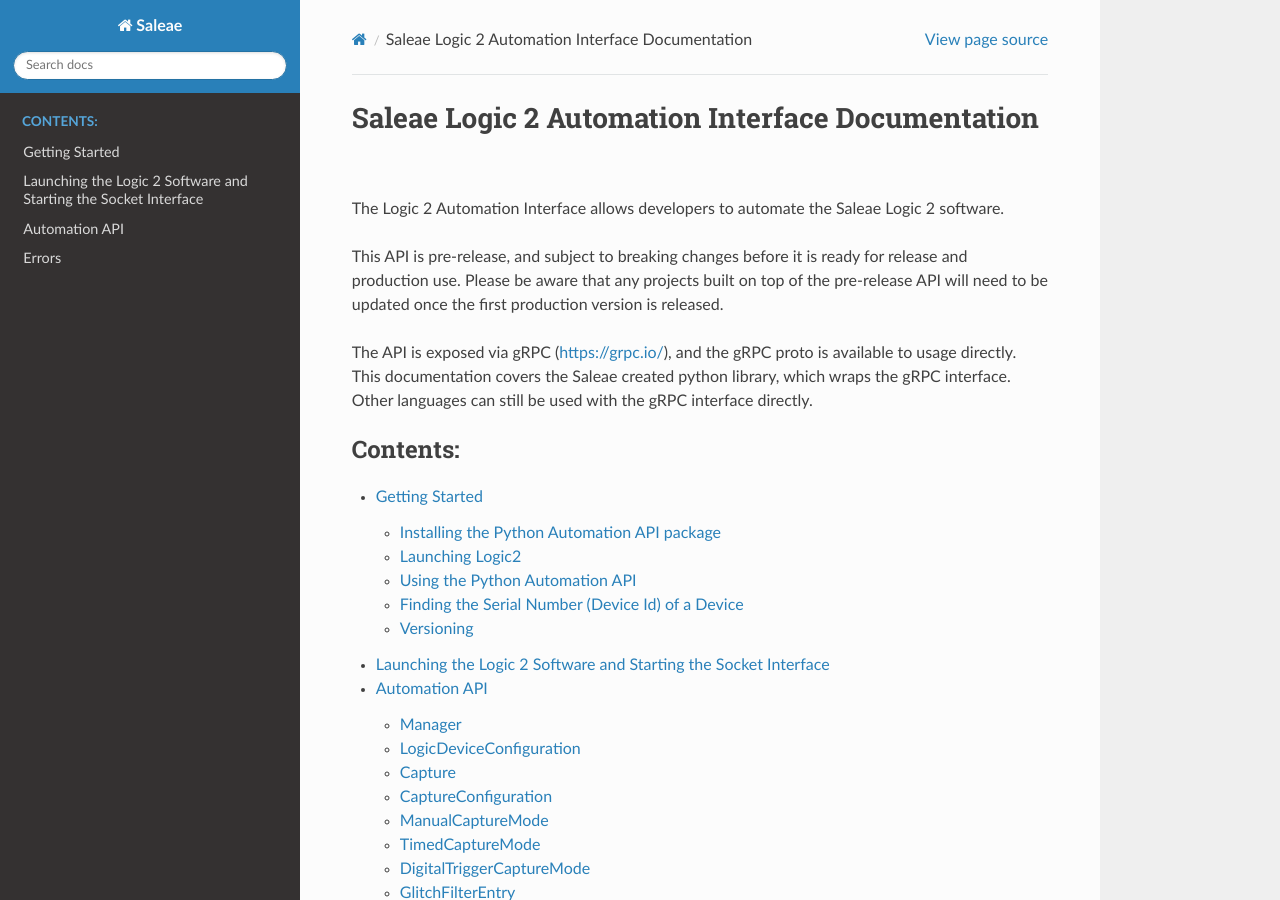
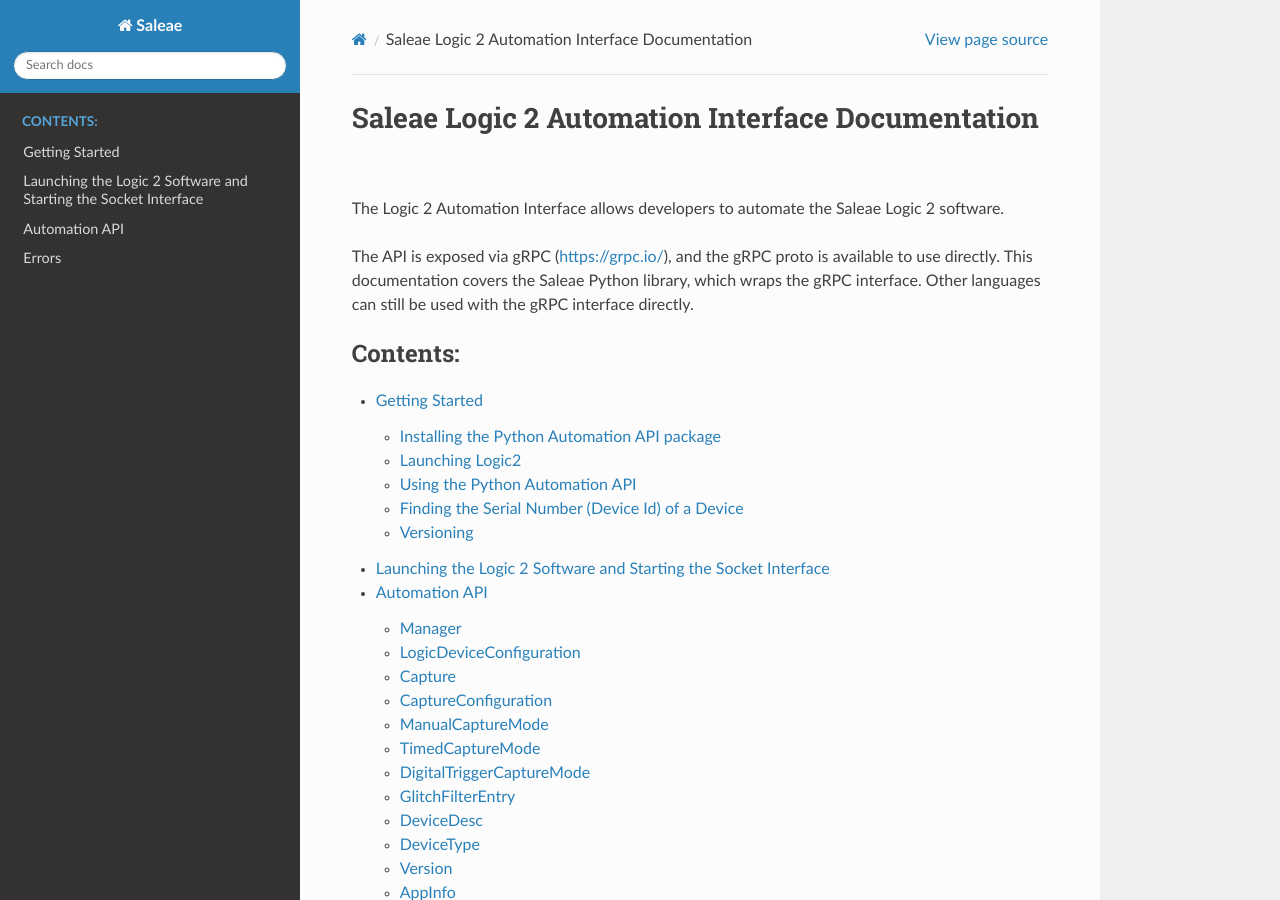
Before and after one commit to saleae/logic2-automation, a Sphinx documentation site: the page built from python/docs/source/index.rst, in a window 1280 px wide and 900 px high. Built offline with Sphinx 7.4.7 and the Read the Docs theme 2.0.0, drawn with Linux system fonts in a browser that asks for light colours.

Commit message:
Update python docs and rev package to 1.0.0

```diff
--- a/python/docs/source/getting_started.rst
+++ b/python/docs/source/getting_started.rst
@@ -26,6 +26,7 @@
 
 When the checkbox is checked, the automation server will start running in the Logic 2 software on the default port, 10430.
 
+
 Using the Python Automation API
 -------------------------------
 
@@ -46,7 +47,7 @@
 
 There you have it! Take a look at the documentation for Manager and Capture to see how the functionality all works!
 
-Also, for most automated applications, you won't want to start the software manually. See :ref:`this section<launching-and-starting-socket>` for more information about different ways to launch the Logic software, including through this python library.
+Also, for most automated applications, you won't want to start the software manually. See :ref:`this section<launching-and-starting-socket>` for more information about different ways to launch the Logic software.
 
 .. _device-serial-number:
 
--- a/python/docs/source/index.rst
+++ b/python/docs/source/index.rst
@@ -1,16 +1,9 @@
-.. Saleae documentation master file, created by
-   sphinx-quickstart on Fri Jul  8 13:27:35 2022.
-   You can adapt this file completely to your liking, but it should at least
-   contain the root `toctree` directive.
-
 Saleae Logic 2 Automation Interface Documentation
 =================================================
 
 The Logic 2 Automation Interface allows developers to automate the Saleae Logic 2 software.
 
-This API is pre-release, and subject to breaking changes before it is ready for release and production use. Please be aware that any projects built on top of the pre-release API will need to be updated once the first production version is released.
-
-The API is exposed via gRPC (https://grpc.io/), and the gRPC proto is available to usage directly. This documentation covers the Saleae created python library, which wraps the gRPC interface. Other languages can still be used with the gRPC interface directly.
+The API is exposed via gRPC (https://grpc.io/), and the gRPC proto is available to use directly. This documentation covers the Saleae Python library, which wraps the gRPC interface. Other languages can still be used with the gRPC interface directly.
 
 
 .. toctree::
--- a/python/docs/source/launching_logic2.rst
+++ b/python/docs/source/launching_logic2.rst
@@ -21,6 +21,7 @@
 
   # by default, the port number is 10430. However, it can be set with --automationPort N
 
+
 Note, the command line argument needs to be set in order for the automation interface to be enabled by default.
 
 Additionally, the automation interface can be manually enabled in the UI by following the instructions in the :doc:`getting_started`.
```
Also changed, not shown: other parts of python/docs/source/getting_started.rst (+1 -1 lines), 1 other file.
